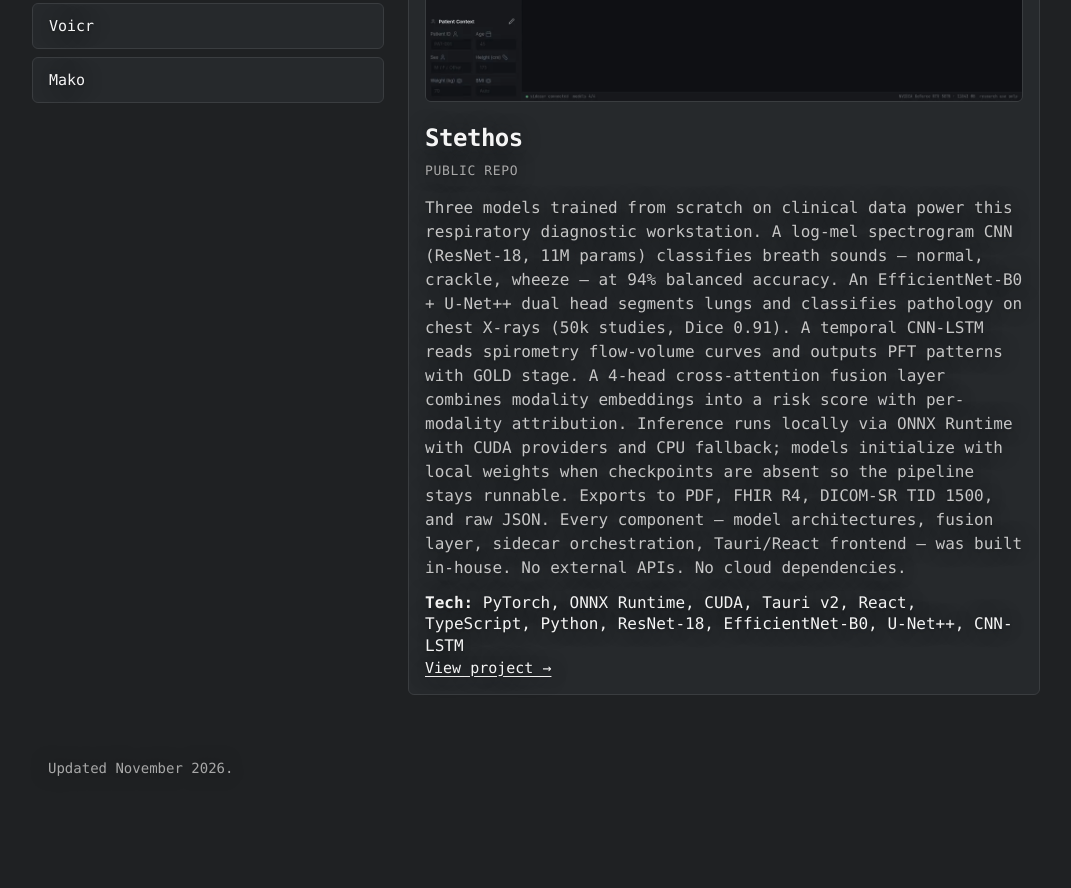
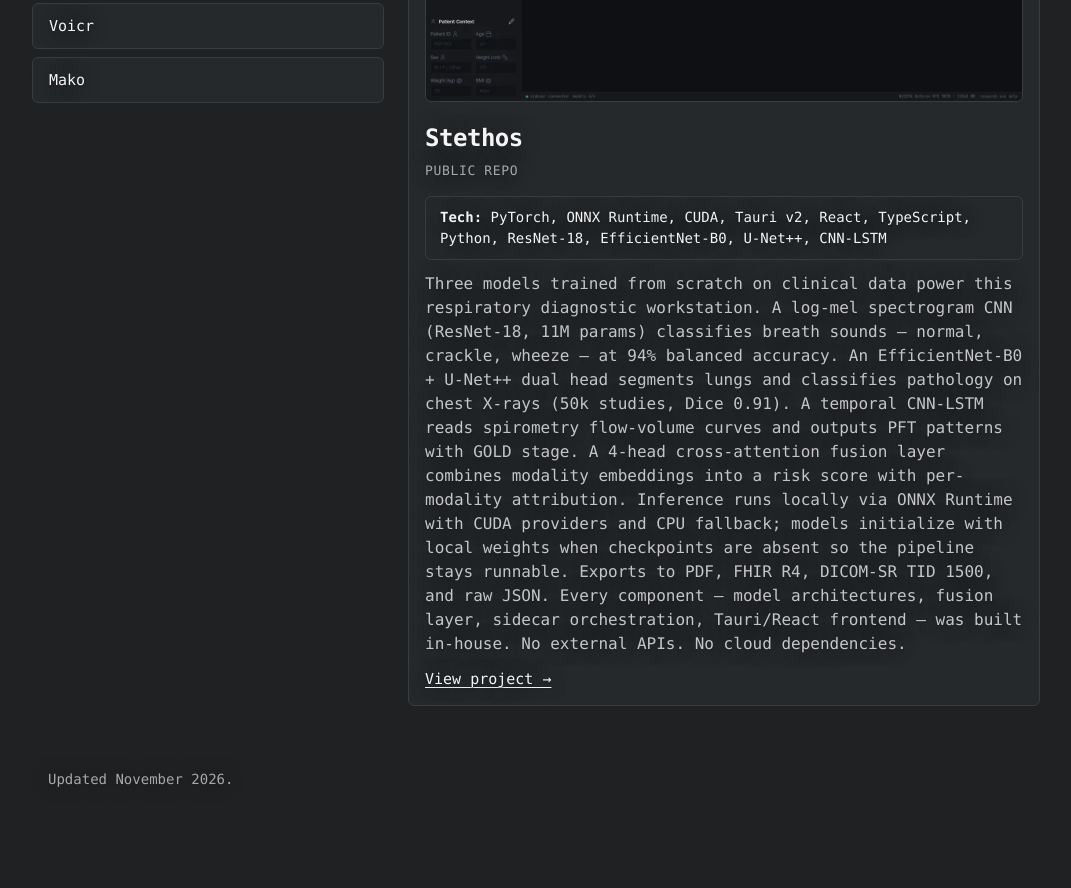
Before and after one commit to RajdeepSaiPutta/cv-website, a plain HTML site: page index.html in a window 1280 px wide. Shown: the part 2692-3580 px from the top of the page, without its empty margins (104-1175 px from the left). Drawn offline with Linux system fonts and the light colour scheme.

Commit message:
Restyle tech stack in project detail panel: moved above description, added background, equal spacing

```diff
--- a/index.html
+++ b/index.html
@@ -227,8 +227,8 @@ WWWWWWWWWWWWWIIIIIIii;;::..;..;\WWWWWWWWIIII;::; :::::::::.....::       \
               <img class="detail-shot" src="" alt="" decoding="async" />
               <h3 class="detail-name"></h3>
               <p class="detail-status"></p>
+              <div class="detail-tech"></div>
               <p class="detail-desc"></p>
-              <div class="detail-tech"></div>
               <a class="detail-link" target="_blank" rel="noopener">View project →</a>
             </div>
           </aside>
--- a/styles.css
+++ b/styles.css
@@ -898,20 +898,25 @@ html.js .reveal.is-in {
   margin-block-end: 1rem;
 }
 
+.detail-tech {
+  margin-block: 0 0.75rem;
+  padding: 0.625rem 0.875rem;
+  background: var(--bg-elevated);
+  border: 1px solid var(--border);
+  border-radius: 6px;
+  color: var(--text);
+  font-size: 0.875rem;
+  line-height: 1.5;
+}
+
+.detail-tech strong {
+  color: var(--text);
+}
+
 .detail-desc {
   margin-block: 0 0.75rem;
   color: var(--text-soft);
   line-height: 1.5;
-}
-
-.detail-stack {
-  margin-block: 0 1rem;
-  color: var(--text-faint);
-  font-size: 0.875rem;
-}
-
-.detail-stack strong {
-  color: var(--text);
 }
 
 .detail-link {
```
